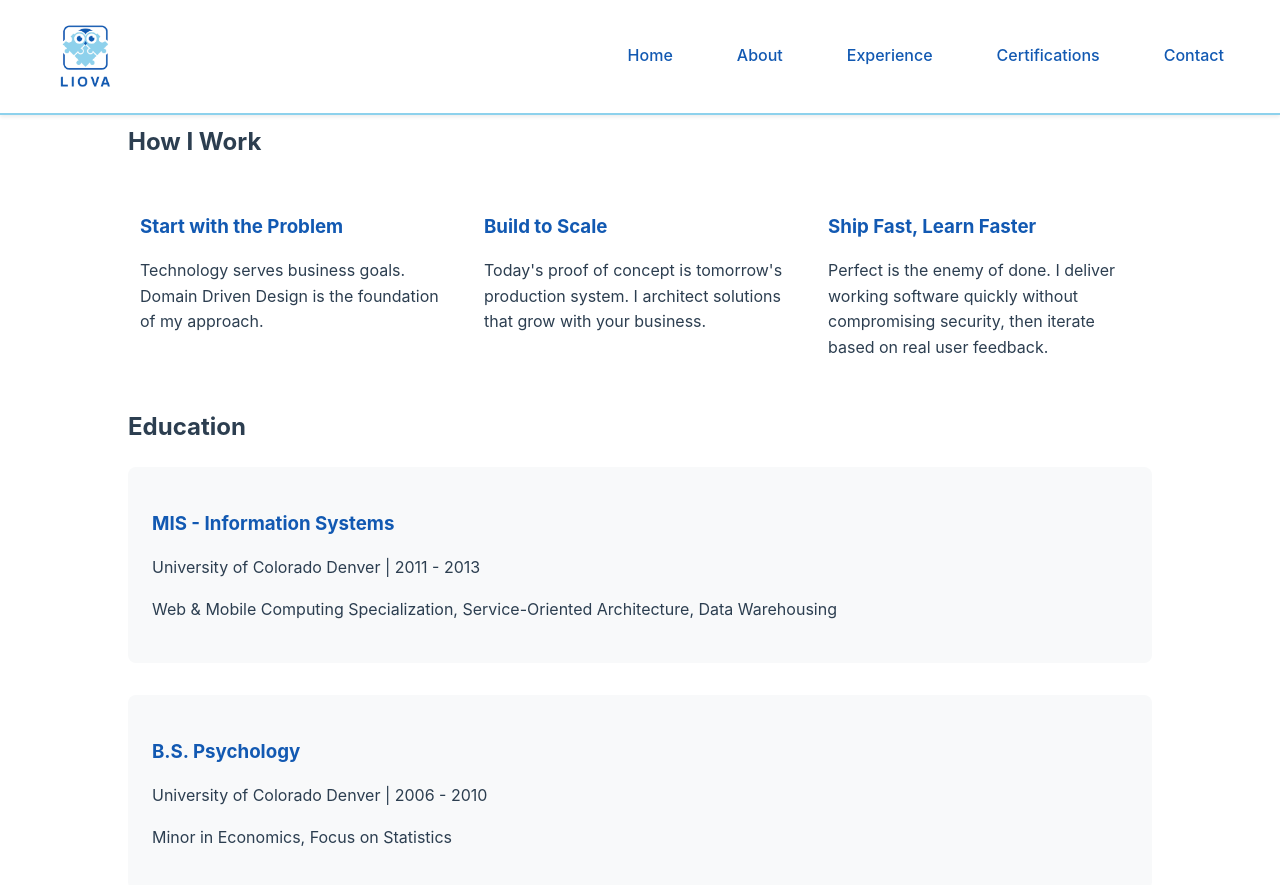
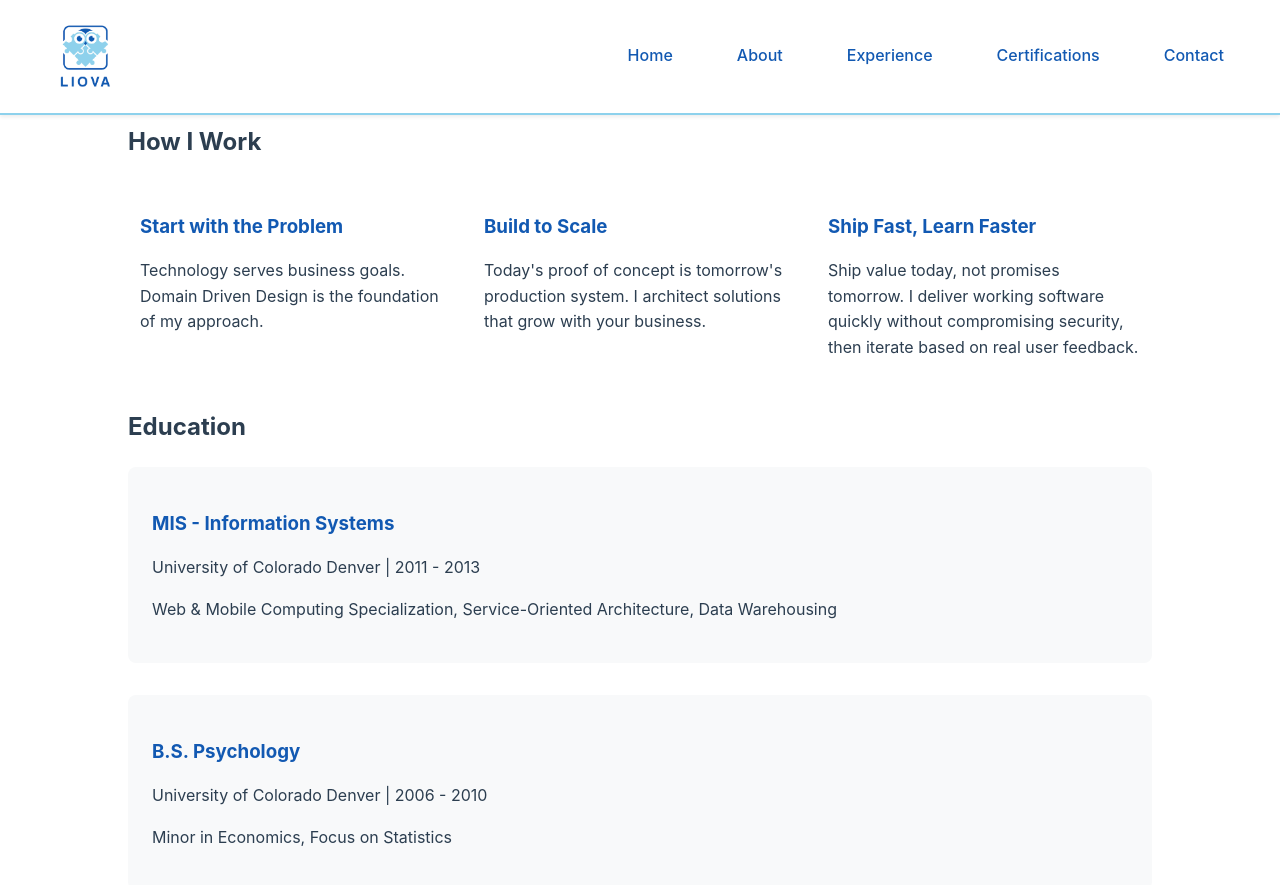
Before and after one commit to DelanoJo/liova.io, a Jekyll site: the page built from about.html, in a window 1280 px wide and 900 px high, scrolled down 1325 px. Shown: the top 885 px of the window. Built offline with Jekyll 4.4.1, drawn with Linux system fonts in a browser that asks for light colours.

Commit message:
language

```diff
--- a/about.html
+++ b/about.html
@@ -92,7 +92,7 @@ title: About - Delano Johnson
 
     <div class="approach-item">
       <h3>Ship Fast, Learn Faster</h3>
-      <p>Perfect is the enemy of done. I deliver working software quickly without compromising security, then iterate based on real user feedback.</p>
+      <p>Ship value today, not promises tomorrow. I deliver working software quickly without compromising security, then iterate based on real user feedback.</p>
     </div>
 
   </div>
```
